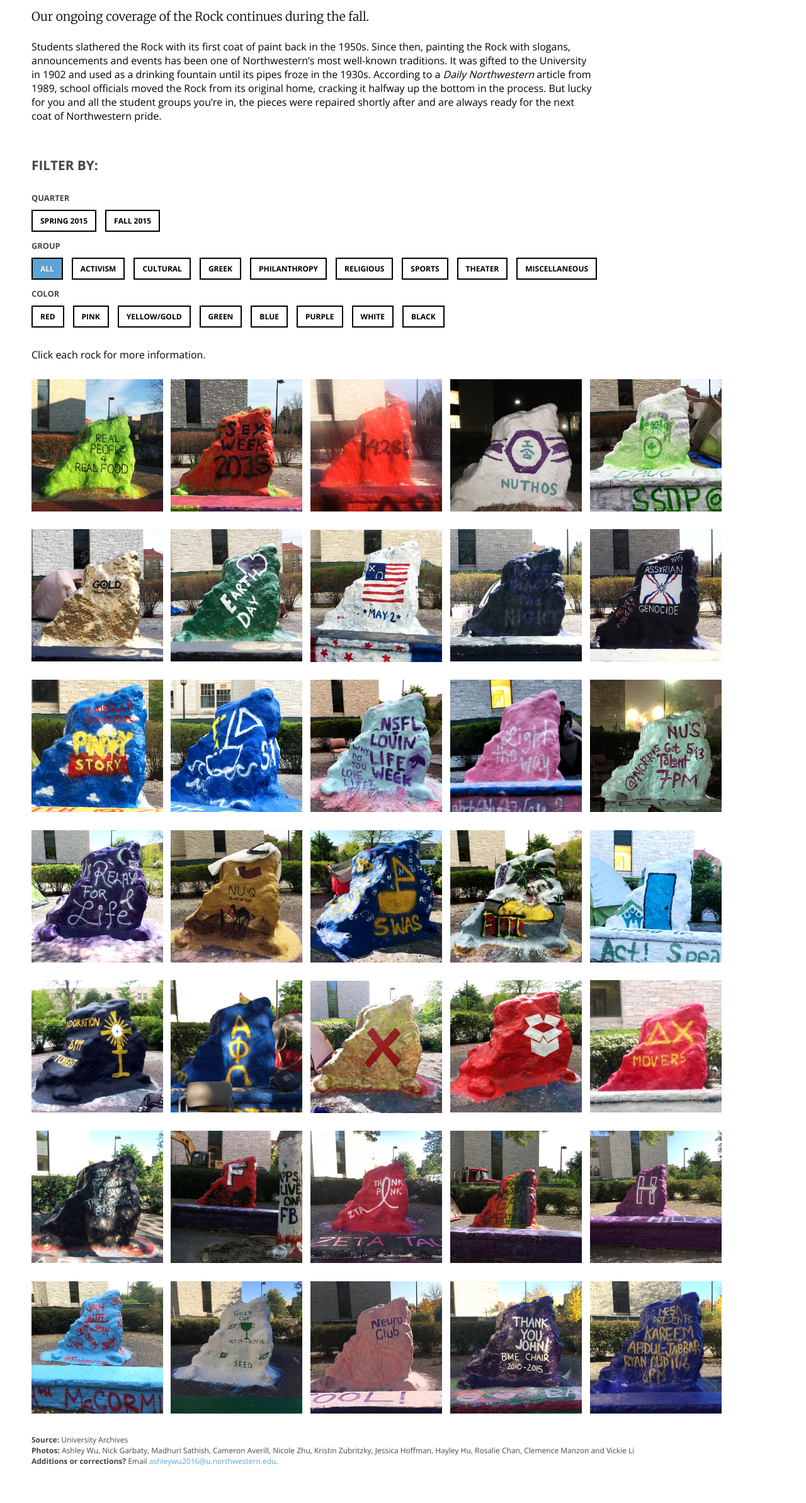
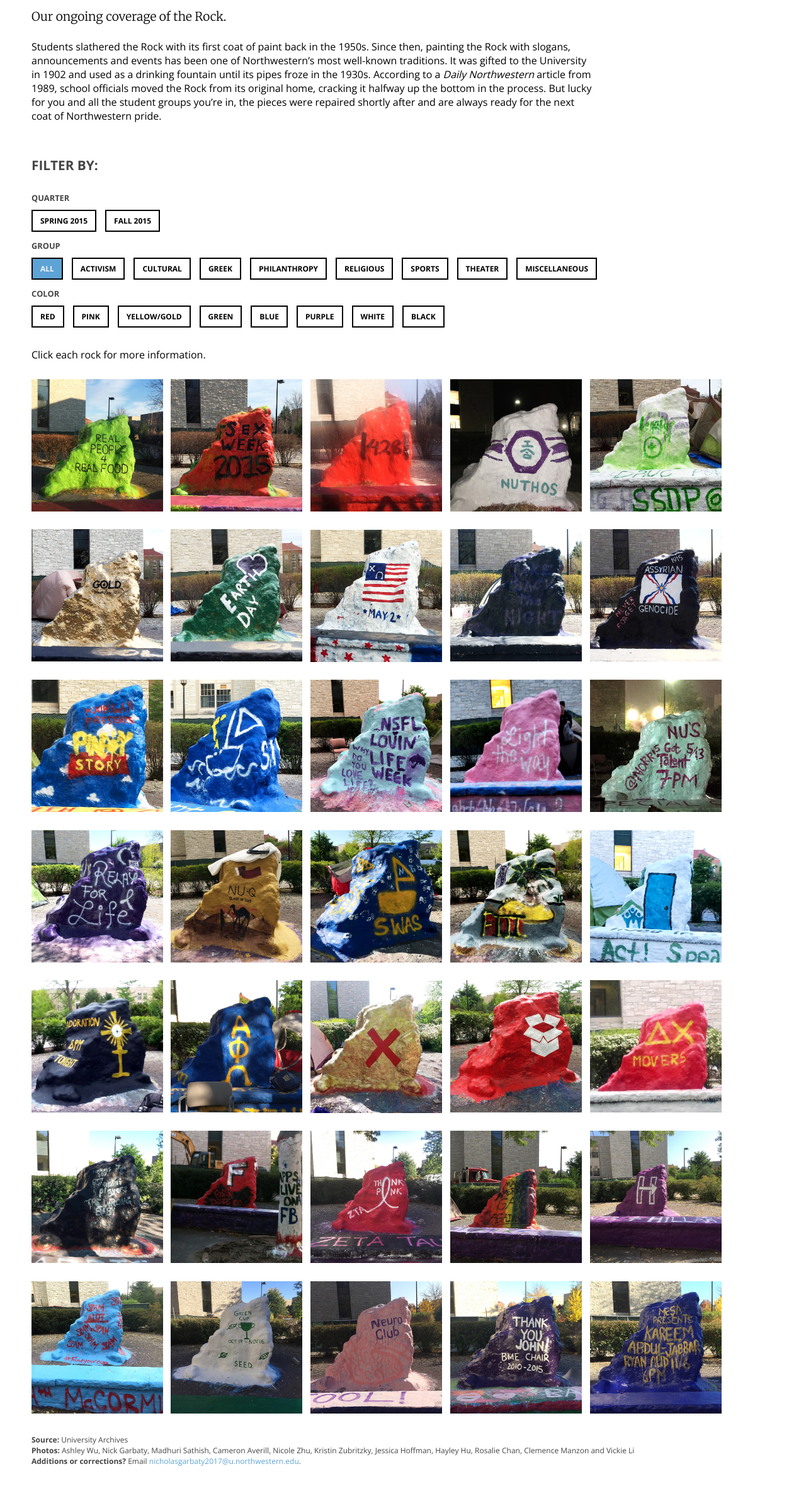
Before and after one commit to northbynorthwestern/Rock-Proj-V2, a plain HTML site: page index.html in a window 1280 px wide. Shown: the part 174-2560 px from the top of the page at 63% size. Drawn offline with nearby package versions, Linux system fonts and the light colour scheme.

Commit message:
Changed text and contact

```diff
--- a/index.html
+++ b/index.html
@@ -35,7 +35,7 @@
 
   <div id="display">
     <h1>The many faces of the Rock</h1>
-    <h2>Our ongoing coverage of the Rock continues during the fall.</h2>
+    <h2>Our ongoing coverage of the Rock.</h2>
     <p class="story">Students slathered the Rock with its first coat of paint back in the 1950s. Since then, painting the Rock with slogans, announcements and events has been one of Northwestern’s most well-known traditions. It was gifted to the University in 1902 and used as a drinking fountain until its pipes froze in the 1930s. According to a <em>Daily Northwestern</em> article from 1989, school officials moved the Rock from its original home, cracking it halfway up the bottom in the process. But lucky for you and all the student groups you’re in, the pieces were repaired shortly after and are always ready for the next coat of Northwestern pride.</p>
   </div>
 
@@ -433,7 +433,7 @@
 
     <p class="source"><strong>Source:</strong> University Archives</p>
     <p class="source"><strong>Photos:</strong> Ashley Wu, Nick Garbaty, Madhuri Sathish, Cameron Averill, Nicole Zhu, Kristin Zubritzky, Jessica Hoffman, Hayley Hu, Rosalie Chan, Clemence Manzon and Vickie Li</p>
-    <p class="source"><strong>Additions or corrections?</strong> Email <a href="mailto:ashleywu2016@u.northwestern.edu">ashleywu2016@u.northwestern.edu</a>.</p>
+    <p class="source"><strong>Additions or corrections?</strong> Email <a href="mailto:nicholasgarbaty2017@u.northwestern.edu">nicholasgarbaty2017@u.northwestern.edu</a>.</p>
 
 
 </div><!-- container ends -->
```
